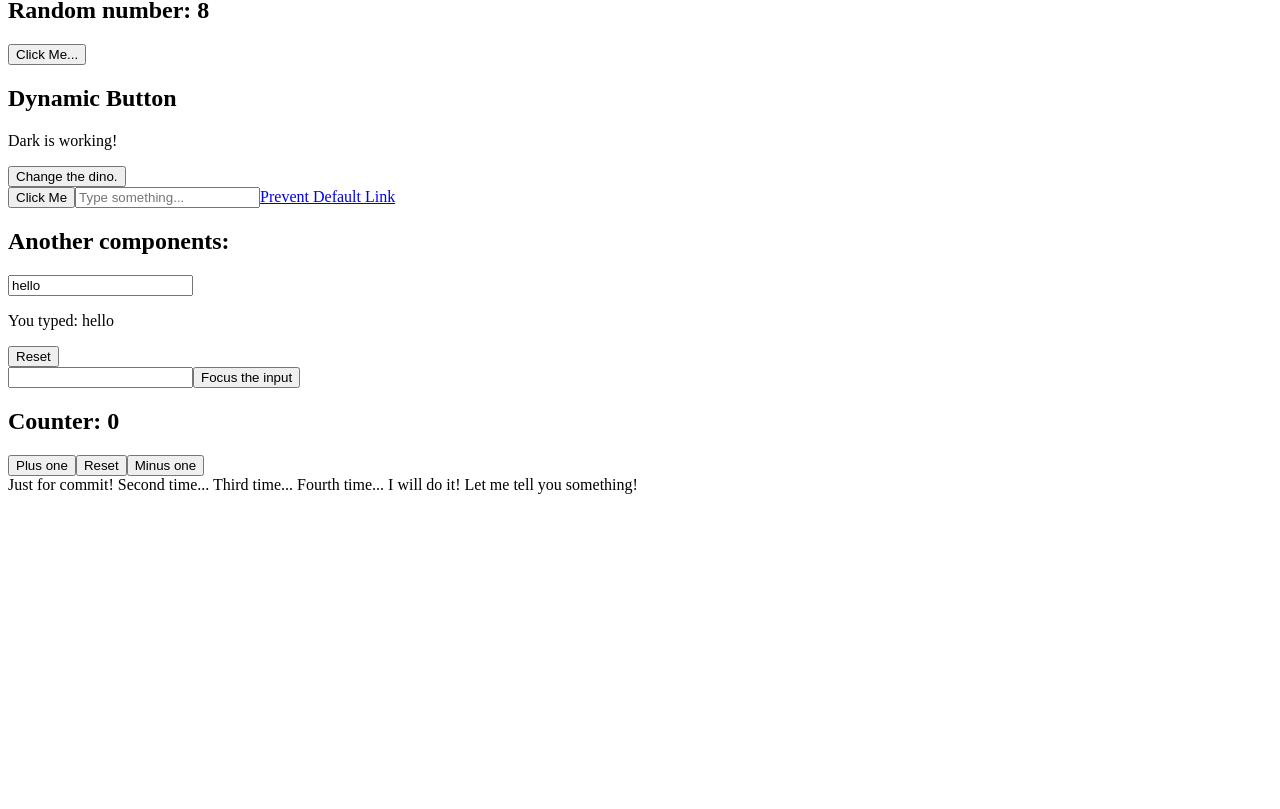
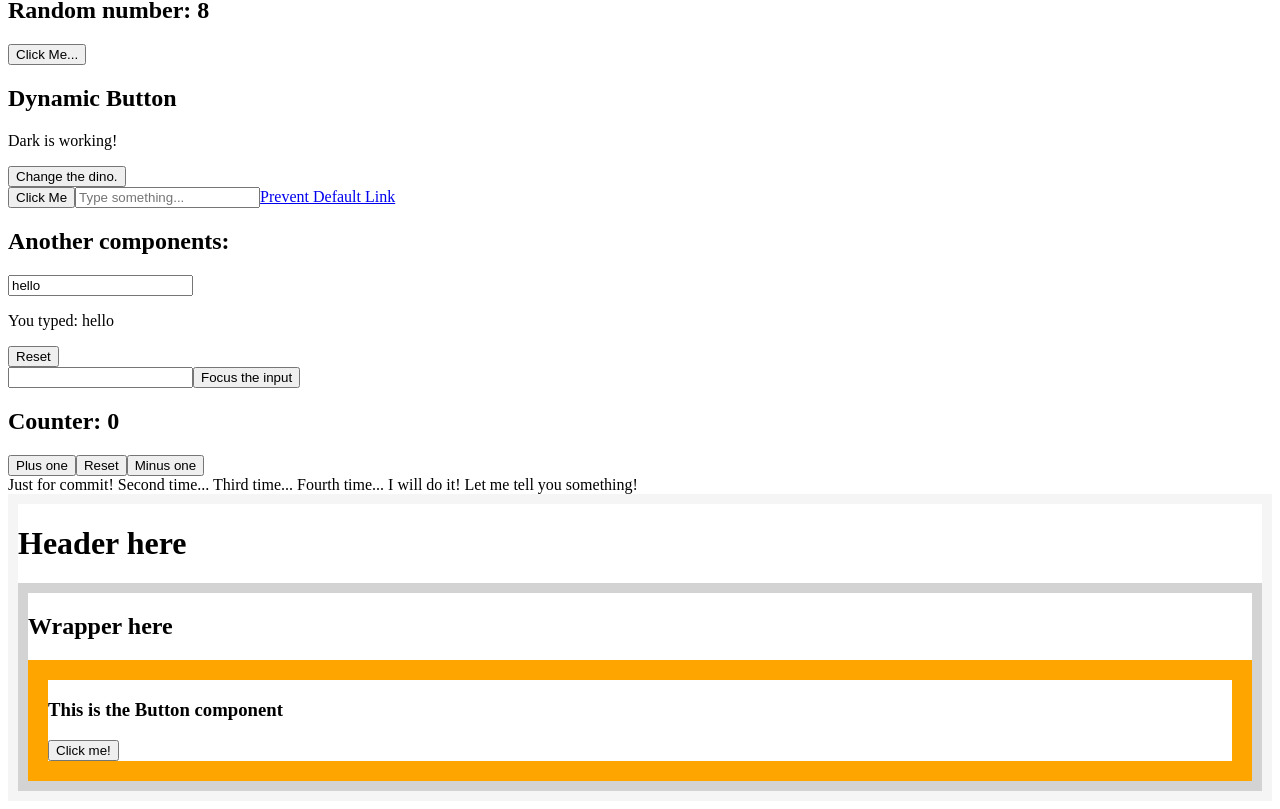
Before and after one commit to Dominionss/WeatherCheck, a React (Create React App) app in the folder weather-app/: page / in a window 1280 px wide. Shown: the part 469-1278 px from the top of the page. Before the commit the page ends 971 px from the top, so only its background shows below. Built offline with nearby package versions, Linux system fonts and the light colour scheme.

Commit message:
Props drilling.

```diff
--- a/weather-app/src/App.js
+++ b/weather-app/src/App.js
@@ -5,6 +5,7 @@
 import ButtonWithEventHandler from "./ButtonWithEventHandler";
 import InputComponent from "./InputComponent";
 import Counter from "./Counter";
+import PropDrilling from "./PropDrilling";
 
 function App() {
     return (
@@ -35,6 +36,8 @@
             Just for commit! Second time... Third time... Fourth time... I will do it!
             Let me tell you something!
 
+        <PropDrilling msg="Hello world!"/>
+
         </div>
     );
 }
--- /dev/null
+++ b/weather-app/src/PropDrilling.js
@@ -0,0 +1,32 @@
+function PropDrilling(props) {
+    return <Header msg={props.msg} />;
+}
+
+function Header(props) {
+    return (
+        <div style={{ border: "10px solid whitesmoke" }}>
+            <h1>Header here</h1>
+            <Wrapper msg={props.msg} />
+        </div>
+    );
+}
+
+function Wrapper(props) {
+    return (
+        <div style={{ border: "10px solid lightgray" }}>
+            <h2>Wrapper here</h2>
+            <Button msg={props.msg} />
+        </div>
+    );
+}
+
+function Button(props) {
+    return (
+        <div style={{ border: "20px solid orange" }}>
+            <h3>This is the Button component</h3>
+            <button onClick={() => alert(props.msg)}>Click me!</button>
+        </div>
+    );
+}
+
+export default PropDrilling;
```
